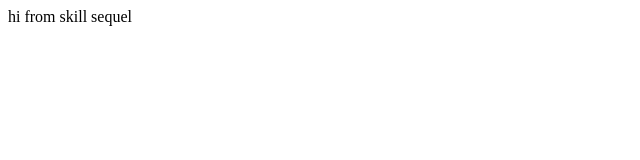
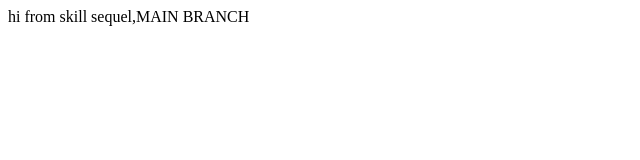
Before and after one commit to yashk2902/task1, a plain HTML site: page index.html in a window 1280 px wide. Shown: the whole page, without its empty margins (0-640 px from the left). Drawn offline with Linux system fonts and the light colour scheme.

Commit message:
Update index.html

```diff
--- a/index.html
+++ b/index.html
@@ -2,7 +2,7 @@
 
 
 <body>
-<p> hi from skill sequel </p>
+<p> hi from skill sequel,MAIN BRANCH </p>
 </body>
 
 
```
